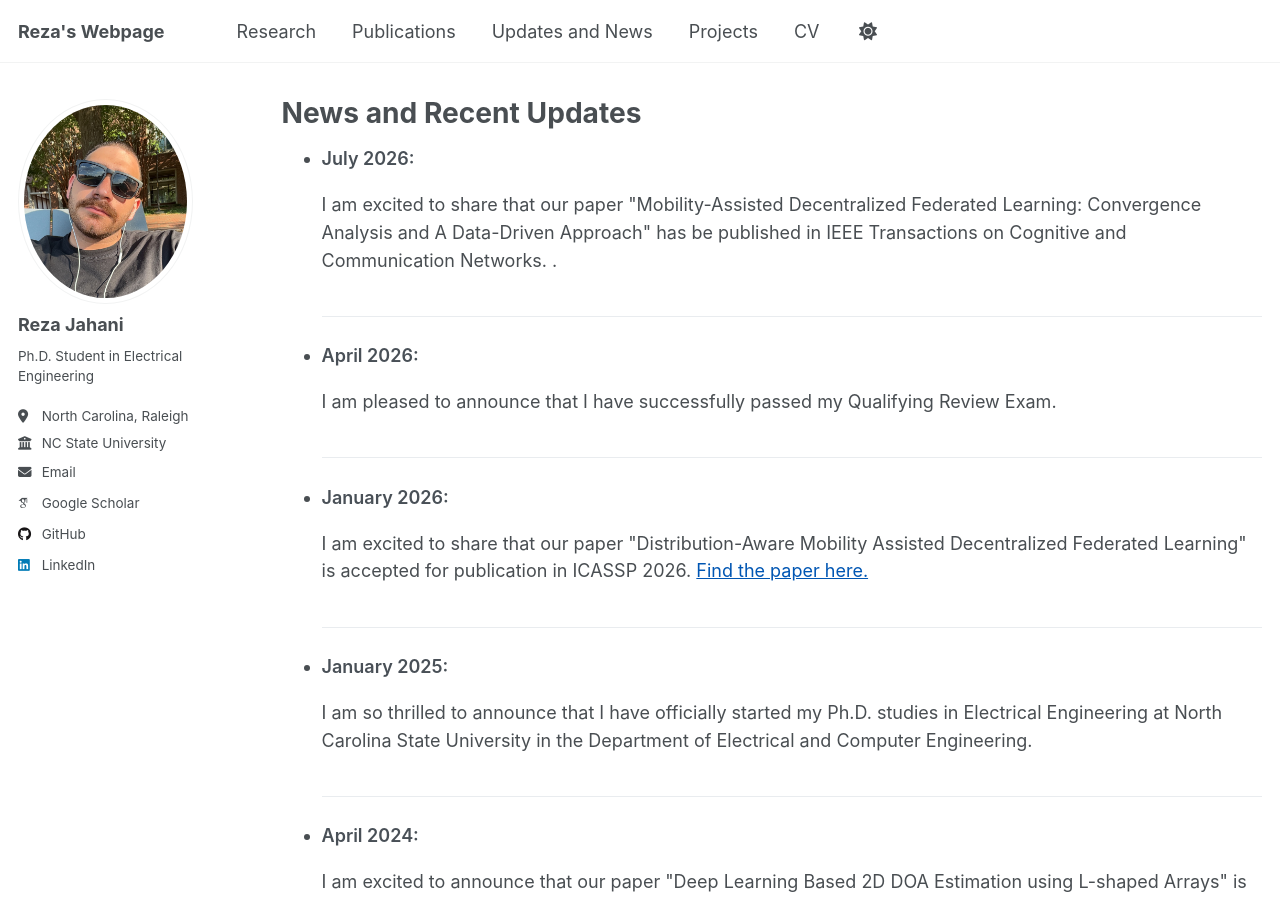
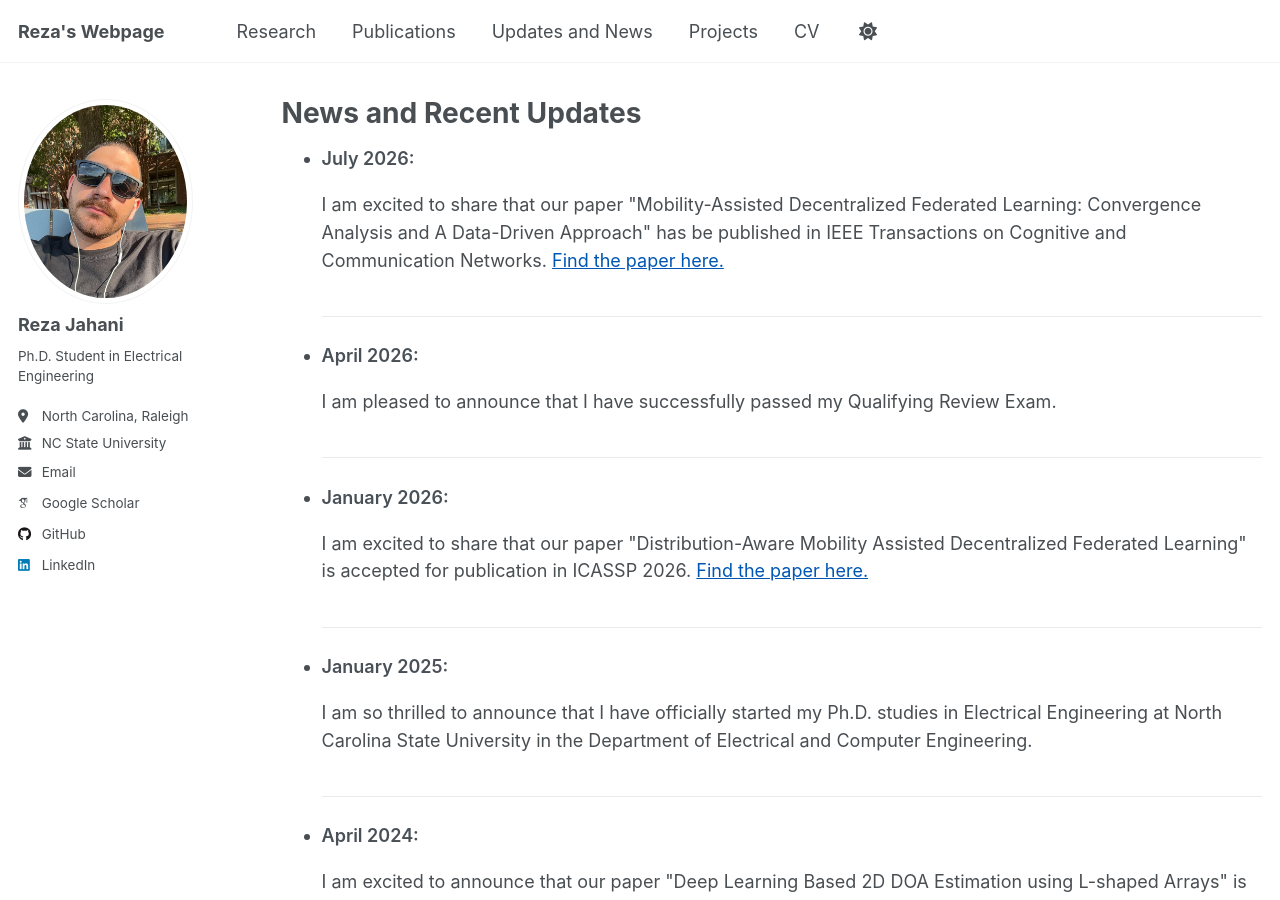
Before and after one commit to RezaJahanii/RezaJahanii.github.io, a Jekyll site: the page built from _pages/News.html, in a window 1280 px wide and 900 px high. Built offline with Jekyll 4.4.1, drawn with Linux system fonts in a browser that asks for light colours; some web fonts are replaced; a script that is not in the unit is left out.

Commit message:
Update News.html

```diff
--- a/_pages/News.html
+++ b/_pages/News.html
@@ -10,7 +10,7 @@ author_profile: true
   <li style="margin:0 0 1.4rem 0; padding:0 0 1.0rem 0; border-bottom:1px solid #e9ecef; line-height:1.55;">
     <div style="font-weight:600; color:#495057; margin:0 0 .2rem 0;">July 2026:</div>
     <p style="margin:.1rem 0 0 0;">
-    <p>I am excited to share that our paper "Mobility-Assisted Decentralized Federated Learning: Convergence Analysis and A Data-Driven Approach" has be published in IEEE Transactions on Cognitive and Communication Networks. <a href="https://ieeexplore.ieee.org/abstract/document/11643230" style="color:#0056b3;"></a>.</p>
+    <p>I am excited to share that our paper "Mobility-Assisted Decentralized Federated Learning: Convergence Analysis and A Data-Driven Approach" has be published in IEEE Transactions on Cognitive and Communication Networks. <a href="https://ieeexplore.ieee.org/abstract/document/11643230" style="color: #0056b3;">Find the paper here.</a></p>
   </li>
 
   <li style="margin:0 0 1.4rem 0; padding:0 0 1.0rem 0; border-bottom:1px solid #e9ecef; line-height:1.55;">
```
